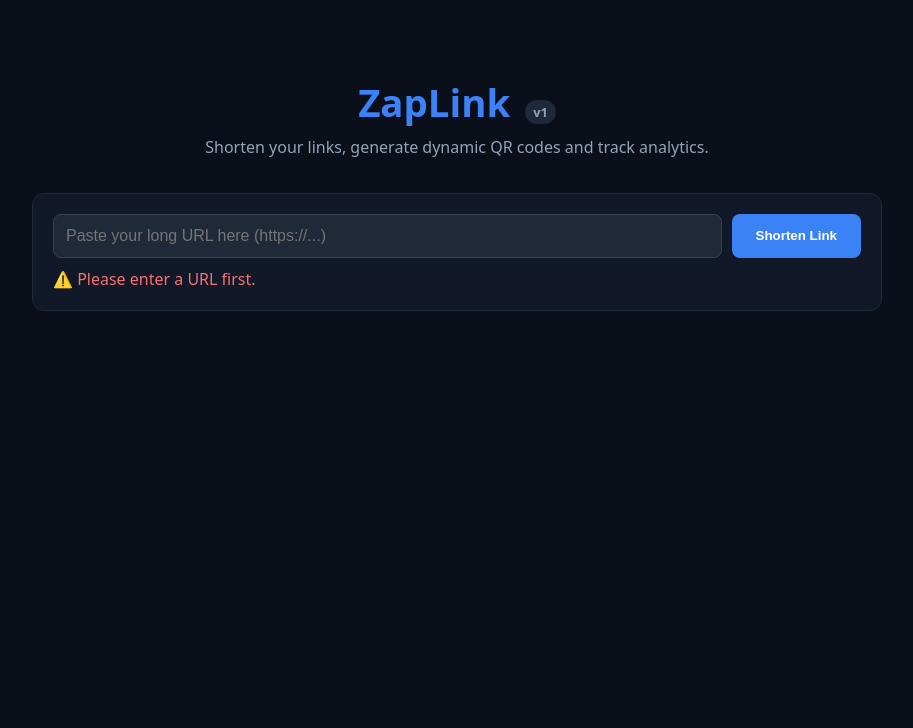
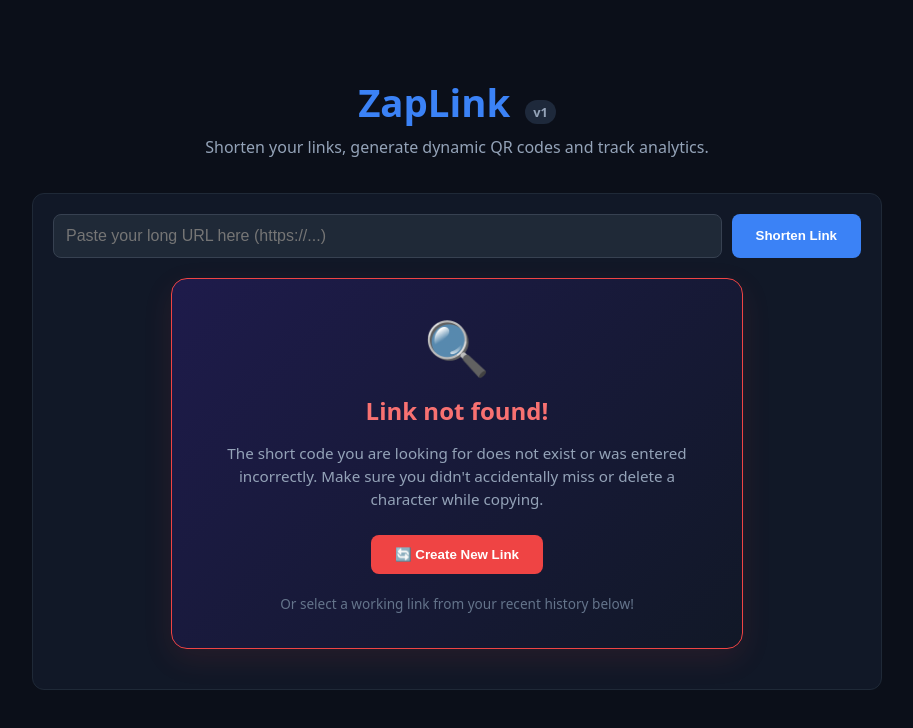
Before and after one commit to Jinjerana/url-shortener-frontend, a SvelteKit app: page / in a window 1280 px wide. Both pictures are taken after a click on the button "Shorten Link". Shown: the top 728 px of the page, without its empty margins (183-1096 px from the left). Built offline with nearby package versions, Linux system fonts and the light colour scheme.

Commit message:
feat: Error page

```diff
--- a/src/routes/+page.svelte
+++ b/src/routes/+page.svelte
@@ -1,6 +1,7 @@
 <script lang="ts">
   import { tick } from 'svelte';
   import * as QRCode from 'qrcode';
+  import { onMount } from 'svelte';
 
   // Svelte 5 Runes
   let url = $state("");
@@ -17,6 +18,23 @@
 
   const API = "https://url-shortener-api-ncfg.onrender.com/api";
   const LIVE_URL_BASE = "https://url-shortener-api-ncfg.onrender.com";
+
+  onMount(() => {
+    // Check if there's a short code in the URL (e.g., /abc123)
+    const urlParams = new URLSearchParams(window.location.search);
+    if(urlParams.get('error') === 'notfound') {
+      error = "The short code you are looking for does not exist or was entered incorrectly.";
+    }
+
+    const saved = localStorage.getItem("zaplink_history");
+    if (saved) {
+      try {
+        const history = JSON.parse(saved);
+      } catch (e) {
+        console.error("Failed to load history.", e);
+      }
+    }
+  });
 
   async function shortenUrl() {
     error = "";
@@ -46,17 +64,30 @@
   }
 
   async function loadStats() {
+    error = "";
+
     try {
       const res = await fetch(`${API}/stats/${shortCode}`);
-      if (!res.ok) throw new Error();
+      if (!res.ok){
+        showStats = false;
+        error = "Statistics not available for this link.";
+        return;
+      }
+
       const data = await res.json();
+
+      if(!data || data.totalClicks === undefined){
+        throw new Error("Invalid data format");
+      }
 
       totalClicks = data.totalClicks;
       createdAt = new Date(data.createdAt).toLocaleString();
       lastAccessedAt = data.lastAccessedAt ? new Date(data.lastAccessedAt).toLocaleString() : null;
       showStats = true;
     } catch (e) {
-      error = "Failed to load statistics.";
+      console.error("Failed to load statistics.", e);
+      showStats = false;
+      error = "Failed to load statistics. Please check the short code.";
     }
   }
 
@@ -115,12 +146,30 @@
         />
         <button onclick={shortenUrl} class="btn-primary">Shorten Link</button>
       </div>
+
       {#if error}
-        <p class="error-msg">⚠️ {error}</p>
+       <div class="error-page-card animate-fade-in">
+        <div class="error-icon">🔍</div>
+        <h2>Link not found!</h2>
+        <p class="error-description">
+          The short code you are looking for does not exist or was entered incorrectly.
+          Make sure you didn't accidentally miss or delete a character while copying.
+        </p>
+
+        <div class="error-actions">
+          <button onclick={() => { error = ""; url = ""; shortCode = ""; }} class="btn-retry">
+            🔄 Create New Link
+          </button>
+
+          {#if history.length > 0}
+            <p class="error-hint">Or select a working link from your recent history below!</p>
+          {/if}
+        </div>
+      </div>
       {/if}
     </section>
 
-    {#if shortCode}
+    {#if shortCode && !error}
   <div class="dashboard-layout">
 
     <div class="panel-card">
@@ -326,9 +375,75 @@
     color: #60a5fa;
   }
 
-  .error-msg {
+  .error-page-card {
+    background: linear-gradient(135deg, #1e1b4b 0%, #111827 100%);
+    border: 1px solid #ef4444; /* Ein schicker roter Rahmen für die Warnung */
+    padding: 35px;
+    border-radius: 16px;
+    text-align: center;
+    max-width: 500px;
+    width: 100%;
+    box-shadow: 0 10px 30px rgba(239, 68, 68, 0.1);
+    margin: 20px auto;
+  }
+
+  .error-icon {
+    font-size: 3rem;
+    margin-bottom: 15px;
+    animation: pulse 2s infinite;
+  }
+
+  .error-page-card h2 {
     color: #f87171;
-    margin-top: 10px;
+    font-size: 1.5rem;
+    margin-top: 0;
+    margin-bottom: 10px;
+  }
+
+  .error-description {
+    color: #94a3b8;
+    font-size: 0.95rem;
+    line-height: 1.5;
+    margin-bottom: 25px;
+  }
+
+  .btn-retry {
+    background: #ef4444;
+    color: white;
+    border: none;
+    padding: 12px 24px;
+    font-weight: 600;
+    border-radius: 8px;
+    cursor: pointer;
+    transition: background 0.2s;
+    width: auto; /* Verhindert, dass der Button die ganze Breite einnimmt */
+    display: inline-block;
+  }
+
+  .btn-retry:hover {
+    background: #dc2626;
+  }
+
+  .error-hint {
+    font-size: 0.85rem;
+    color: #64748b;
+    margin-top: 20px;
     margin-bottom: 0;
   }
+
+  /* Eine kleine, geschmeidige Einblend-Animation */
+  .animate-fade-in {
+    animation: fadeIn 0.4s ease-out;
+  }
+
+  @keyframes fadeIn {
+    from { opacity: 0; transform: translateY(10px); }
+    to { opacity: 1; transform: translateY(0); }
+  }
+
+  @keyframes pulse {
+    0% { transform: scale(1); }
+    50% { transform: scale(1.1); }
+    100% { transform: scale(1); }
+  }
 </style>
```
Lines whose indentation alone changed are shown as unchanged.
